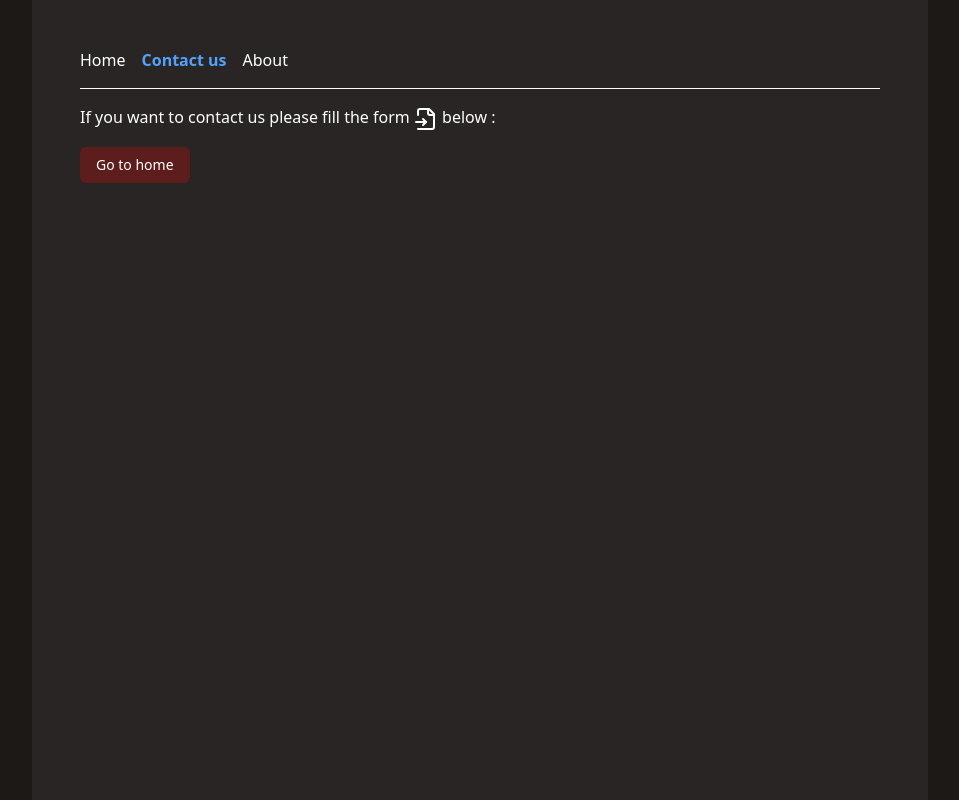
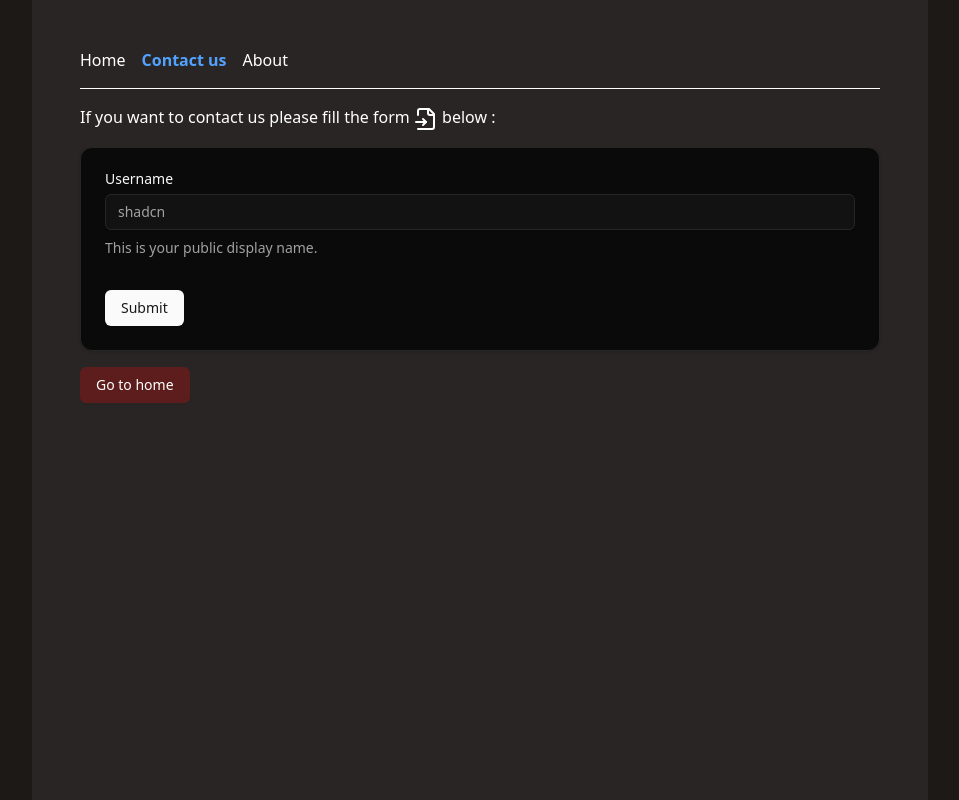
Before and after one commit to Shuunen/vet-web, a React (Vite) app: page /contact in a window 1280 px wide. Shown: the whole page, without its empty margins (160-1119 px from the left). Built offline with nearby package versions, Linux system fonts and the light colour scheme.

Commit message:
feat: implement contact form with validation and UI components

```diff
--- a/knip.json
+++ b/knip.json
@@ -6,5 +6,6 @@
   "ignoreDependencies": [
     "tw-animate-css",
     "tailwindcss"
-  ]
+  ],
+  "ignoreExportsUsedInFile": true
 }
--- a/package.json
+++ b/package.json
@@ -1,5 +1,7 @@
 {
   "dependencies": {
+    "@hookform/resolvers": "^4.1",
+    "@radix-ui/react-label": "^2.1",
     "@radix-ui/react-slot": "^1.1",
     "@tailwindcss/vite": "^4.0",
     "@tanstack/react-router": "^1.114",
@@ -8,9 +10,11 @@
     "lucide-react": "^0.484",
     "react": "^19.0",
     "react-dom": "^19.0",
+    "react-hook-form": "^7.54",
     "tailwind-merge": "^3.0",
     "tailwindcss": "^4.0",
-    "tw-animate-css": "^1.2"
+    "tw-animate-css": "^1.2",
+    "zod": "^3.24"
   },
   "devDependencies": {
     "@biomejs/biome": "^1.9.4",
--- /dev/null
+++ b/src/components/business/form-contact.tsx
@@ -0,0 +1,53 @@
+'use client'
+
+import { Button } from '@/components/ui/button'
+import { Form, FormControl, FormDescription, FormField, FormItem, FormLabel, FormMessage } from '@/components/ui/form'
+import { Input } from '@/components/ui/input'
+import { zodResolver } from '@hookform/resolvers/zod'
+import { useForm } from 'react-hook-form'
+import { z } from 'zod'
+
+const formSchema = z.object({
+  username: z.string().min(2, {
+    message: 'Username must be at least 2 characters.',
+  }),
+})
+
+export function FormContact() {
+  // 1. Define your form.
+  const form = useForm<z.infer<typeof formSchema>>({
+    resolver: zodResolver(formSchema),
+    defaultValues: {
+      username: '',
+    },
+  })
+
+  // 2. Define a submit handler.
+  function onSubmit(values: z.infer<typeof formSchema>) {
+    // Do something with the form values.
+    // ✅ This will be type-safe and validated.
+    console.log(values)
+  }
+
+  return (
+    <Form {...form}>
+      <form onSubmit={form.handleSubmit(onSubmit)} className="space-y-8">
+        <FormField
+          control={form.control}
+          name="username"
+          render={({ field }) => (
+            <FormItem>
+              <FormLabel>Username</FormLabel>
+              <FormControl>
+                <Input placeholder="shadcn" {...field} />
+              </FormControl>
+              <FormDescription>This is your public display name.</FormDescription>
+              <FormMessage />
+            </FormItem>
+          )}
+        />
+        <Button type="submit">Submit</Button>
+      </form>
+    </Form>
+  )
+}
--- /dev/null
+++ b/src/components/ui/card.tsx
@@ -0,0 +1,33 @@
+import type * as React from 'react'
+
+import { cn } from '@/lib/utils'
+
+function Card({ className, ...props }: React.ComponentProps<'div'>) {
+  return <div data-slot="card" className={cn('bg-white text-neutral-950 flex flex-col gap-6 rounded-xl border border-neutral-200 py-6 shadow-sm dark:bg-neutral-950 dark:text-neutral-50 dark:border-neutral-800', className)} {...props} />
+}
+
+function CardHeader({ className, ...props }: React.ComponentProps<'div'>) {
+  return <div data-slot="card-header" className={cn('@container/card-header grid auto-rows-min grid-rows-[auto_auto] items-start gap-1.5 px-6 has-data-[slot=card-action]:grid-cols-[1fr_auto] [.border-b]:pb-6', className)} {...props} />
+}
+
+function CardTitle({ className, ...props }: React.ComponentProps<'div'>) {
+  return <div data-slot="card-title" className={cn('leading-none font-semibold', className)} {...props} />
+}
+
+function CardDescription({ className, ...props }: React.ComponentProps<'div'>) {
+  return <div data-slot="card-description" className={cn('text-neutral-500 text-sm dark:text-neutral-400', className)} {...props} />
+}
+
+function CardAction({ className, ...props }: React.ComponentProps<'div'>) {
+  return <div data-slot="card-action" className={cn('col-start-2 row-span-2 row-start-1 self-start justify-self-end', className)} {...props} />
+}
+
+function CardContent({ className, ...props }: React.ComponentProps<'div'>) {
+  return <div data-slot="card-content" className={cn('px-6', className)} {...props} />
+}
+
+function CardFooter({ className, ...props }: React.ComponentProps<'div'>) {
+  return <div data-slot="card-footer" className={cn('flex items-center px-6 [.border-t]:pt-6', className)} {...props} />
+}
+
+export { Card, CardHeader, CardFooter, CardTitle, CardAction, CardDescription, CardContent }
--- /dev/null
+++ b/src/components/ui/form.tsx
@@ -0,0 +1,98 @@
+import type * as LabelPrimitive from '@radix-ui/react-label'
+import { Slot } from '@radix-ui/react-slot'
+import * as React from 'react'
+import { Controller, type ControllerProps, type FieldPath, type FieldValues, FormProvider, useFormContext, useFormState } from 'react-hook-form'
+
+import { Label } from '@/components/ui/label'
+import { cn } from '@/lib/utils'
+
+const Form = FormProvider
+
+type FormFieldContextValue<TFieldValues extends FieldValues = FieldValues, TName extends FieldPath<TFieldValues> = FieldPath<TFieldValues>> = {
+  name: TName
+}
+
+const FormFieldContext = React.createContext<FormFieldContextValue>({} as FormFieldContextValue)
+
+const FormField = <TFieldValues extends FieldValues = FieldValues, TName extends FieldPath<TFieldValues> = FieldPath<TFieldValues>>({ ...props }: ControllerProps<TFieldValues, TName>) => {
+  return (
+    <FormFieldContext.Provider value={{ name: props.name }}>
+      <Controller {...props} />
+    </FormFieldContext.Provider>
+  )
+}
+
+const useFormField = () => {
+  const fieldContext = React.useContext(FormFieldContext)
+  const itemContext = React.useContext(FormItemContext)
+  const { getFieldState } = useFormContext()
+  const formState = useFormState({ name: fieldContext.name })
+  const fieldState = getFieldState(fieldContext.name, formState)
+
+  if (!fieldContext) {
+    throw new Error('useFormField should be used within <FormField>')
+  }
+
+  const { id } = itemContext
+
+  return {
+    id,
+    name: fieldContext.name,
+    formItemId: `${id}-form-item`,
+    formDescriptionId: `${id}-form-item-description`,
+    formMessageId: `${id}-form-item-message`,
+    ...fieldState,
+  }
+}
+
+type FormItemContextValue = {
+  id: string
+}
+
+const FormItemContext = React.createContext<FormItemContextValue>({} as FormItemContextValue)
+
+function FormItem({ className, ...props }: React.ComponentProps<'div'>) {
+  const id = React.useId()
+
+  return (
+    <FormItemContext.Provider value={{ id }}>
+      <div data-slot="form-item" className={cn('grid gap-2', className)} {...props} />
+    </FormItemContext.Provider>
+  )
+}
+
+function FormLabel({ className, ...props }: React.ComponentProps<typeof LabelPrimitive.Root>) {
+  const { error, formItemId } = useFormField()
+
+  return <Label data-slot="form-label" data-error={!!error} className={cn('data-[error=true]:text-red-500 dark:data-[error=true]:text-red-900', className)} htmlFor={formItemId} {...props} />
+}
+
+function FormControl({ ...props }: React.ComponentProps<typeof Slot>) {
+  const { error, formItemId, formDescriptionId, formMessageId } = useFormField()
+
+  return <Slot data-slot="form-control" id={formItemId} aria-describedby={!error ? `${formDescriptionId}` : `${formDescriptionId} ${formMessageId}`} aria-invalid={!!error} {...props} />
+}
+
+function FormDescription({ className, ...props }: React.ComponentProps<'p'>) {
+  const { formDescriptionId } = useFormField()
+
+  return <p data-slot="form-description" id={formDescriptionId} className={cn('text-neutral-500 text-sm dark:text-neutral-400', className)} {...props} />
+}
+
+function FormMessage({ className, ...props }: React.ComponentProps<'p'>) {
+  const { error, formMessageId } = useFormField()
+  const body = error ? String(error?.message ?? '') : props.children
+
+  if (!body) {
+    return null
+  }
+
+  return (
+    <p data-slot="form-message" id={formMessageId} className={cn('text-red-500 text-sm dark:text-red-900', className)} {...props}>
+      {body}
+    </p>
+  )
+}
+
+// eslint-disable-next-line react-refresh/only-export-components
+export { useFormField, Form, FormItem, FormLabel, FormControl, FormDescription, FormMessage, FormField }
--- /dev/null
+++ b/src/components/ui/input.tsx
@@ -0,0 +1,21 @@
+import type * as React from 'react'
+
+import { cn } from '@/lib/utils'
+
+function Input({ className, type, ...props }: React.ComponentProps<'input'>) {
+  return (
+    <input
+      type={type}
+      data-slot="input"
+      className={cn(
+        'file:text-neutral-950 placeholder:text-neutral-500 selection:bg-neutral-900 selection:text-neutral-50 dark:bg-neutral-200/30 border-neutral-200 flex h-9 w-full min-w-0 rounded-md border bg-transparent px-3 py-1 text-base shadow-xs transition-[color,box-shadow] outline-none file:inline-flex file:h-7 file:border-0 file:bg-transparent file:text-sm file:font-medium disabled:pointer-events-none disabled:cursor-not-allowed disabled:opacity-50 md:text-sm dark:file:text-neutral-50 dark:placeholder:text-neutral-400 dark:selection:bg-neutral-50 dark:selection:text-neutral-900 dark:dark:bg-neutral-800/30 dark:border-neutral-800',
+        'focus-visible:border-neutral-950 focus-visible:ring-neutral-950/50 focus-visible:ring-[3px] dark:focus-visible:border-neutral-300 dark:focus-visible:ring-neutral-300/50',
+        'aria-invalid:ring-red-500/20 dark:aria-invalid:ring-red-500/40 aria-invalid:border-red-500 dark:aria-invalid:ring-red-900/20 dark:dark:aria-invalid:ring-red-900/40 dark:aria-invalid:border-red-900',
+        className,
+      )}
+      {...props}
+    />
+  )
+}
+
+export { Input }
--- /dev/null
+++ b/src/components/ui/label.tsx
@@ -0,0 +1,12 @@
+import * as LabelPrimitive from '@radix-ui/react-label'
+import type * as React from 'react'
+
+import { cn } from '@/lib/utils'
+
+function Label({ className, ...props }: React.ComponentProps<typeof LabelPrimitive.Root>) {
+  return (
+    <LabelPrimitive.Root data-slot="label" className={cn('flex items-center gap-2 text-sm leading-none font-medium select-none group-data-[disabled=true]:pointer-events-none group-data-[disabled=true]:opacity-50 peer-disabled:cursor-not-allowed peer-disabled:opacity-50', className)} {...props} />
+  )
+}
+
+export { Label }
--- a/src/routes/contact.tsx
+++ b/src/routes/contact.tsx
@@ -1,4 +1,6 @@
+import { FormContact } from '@/components/business/form-contact'
 import { Button } from '@/components/ui/button'
+import { Card, CardContent } from '@/components/ui/card'
 import { Link, createFileRoute } from '@tanstack/react-router'
 import { FileInputIcon } from 'lucide-react'
 
@@ -12,6 +14,11 @@ function Contact() {
       <div>
         If you want to contact us please fill the form <FileInputIcon className="inline" /> below :
       </div>
+      <Card>
+        <CardContent>
+          <FormContact />
+        </CardContent>
+      </Card>
       <Link to="/">
         <Button variant="destructive">Go to home</Button>
       </Link>
```
Also changed, not shown: 1 other file (tests, documents, lock files or other folders).
